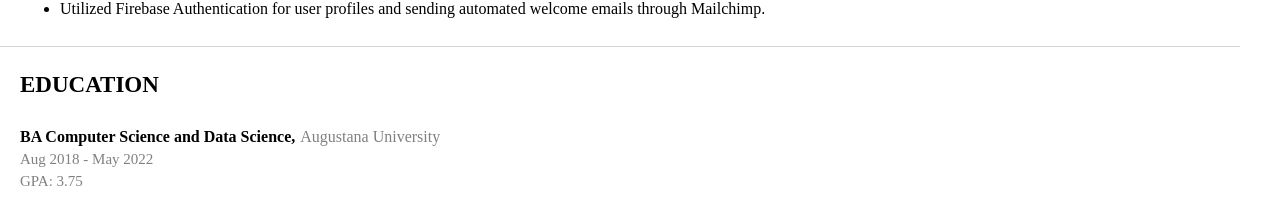
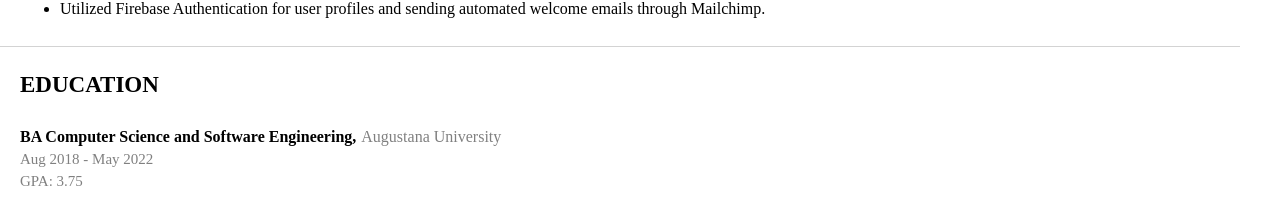
Before and after one commit to tahaafzal5/personal-website-2.0, a React (Create React App) app: page /resume in a window 1280 px wide. Shown: the part 1078-1285 px from the top of the page. Built offline with nearby package versions, Linux system fonts and the light colour scheme; a web font is replaced by a local one.

Commit message:
Further Modularize Education

```diff
--- /dev/null
+++ b/src/Education/Education.js
@@ -0,0 +1,21 @@
+import React from "react";
+
+function Education(props) {
+    let degree = props.degree;
+    let institution = props.institution;
+    let date = props.date;
+    let gpa = props.gpa;
+
+    return (
+        <div className="education">
+            <div className="degree-institution">
+                <div className="degree">{degree}</div>
+                <div className="institution">{institution}</div>
+            </div>
+            <div className="date">{date}</div>
+            <div className="gpa">{gpa}</div>
+        </div>
+    );
+}
+
+export default Education;
--- /dev/null
+++ b/src/Education/Educations.js
@@ -0,0 +1,19 @@
+import React from "react";
+import Education from "./Education.js";
+
+function Educations() {
+    return (
+        <section className="educations">
+            <h1 className="heading">EDUCATION</h1>
+
+            <Education
+                degree="BA Computer Science and Software Engineering,"
+                institution="Augustana University"
+                date="Aug 2018 - May 2022"
+                gpa="GPA: 3.75"
+            />
+        </section>
+    );
+}
+
+export default Educations;
--- a/src/Educations/Educations.js
+++ /dev/null
@@ -1,25 +0,0 @@
-import React from "react";
-
-function Educations() {
-    return (
-        <section className="educations">
-            <h1 className="heading">EDUCATION</h1>
-            <div className="education">
-                <div className="degree-institution">
-                    <p className="degree">BA Computer Science and Data Science,</p>
-                    <p className="institution">Augustana University</p>
-                </div>
-
-                <div className="date">
-                    Aug 2018 - May 2022
-                </div>
-
-                <div className="gpa">
-                    GPA: 3.75
-                </div>
-            </div>
-        </section>
-    );
-}
-
-export default Educations;
--- a/src/Resume/Resume.js
+++ b/src/Resume/Resume.js
@@ -2,7 +2,7 @@ import React from "react";
 import ProfileOverview from "../ProfileOverview/ProfileOverview.js";
 import WorkExperiences from "../WorkExperience/WorkExperiences.js";
 import HorizontalDivider from "../HorizontalDivider/HorizontalDivider.js";
-import Educations from "../Educations/Educations.js";
+import Educations from "../Education/Educations.js";
 import "./Resume.css";
 
 function Resume() {
```
